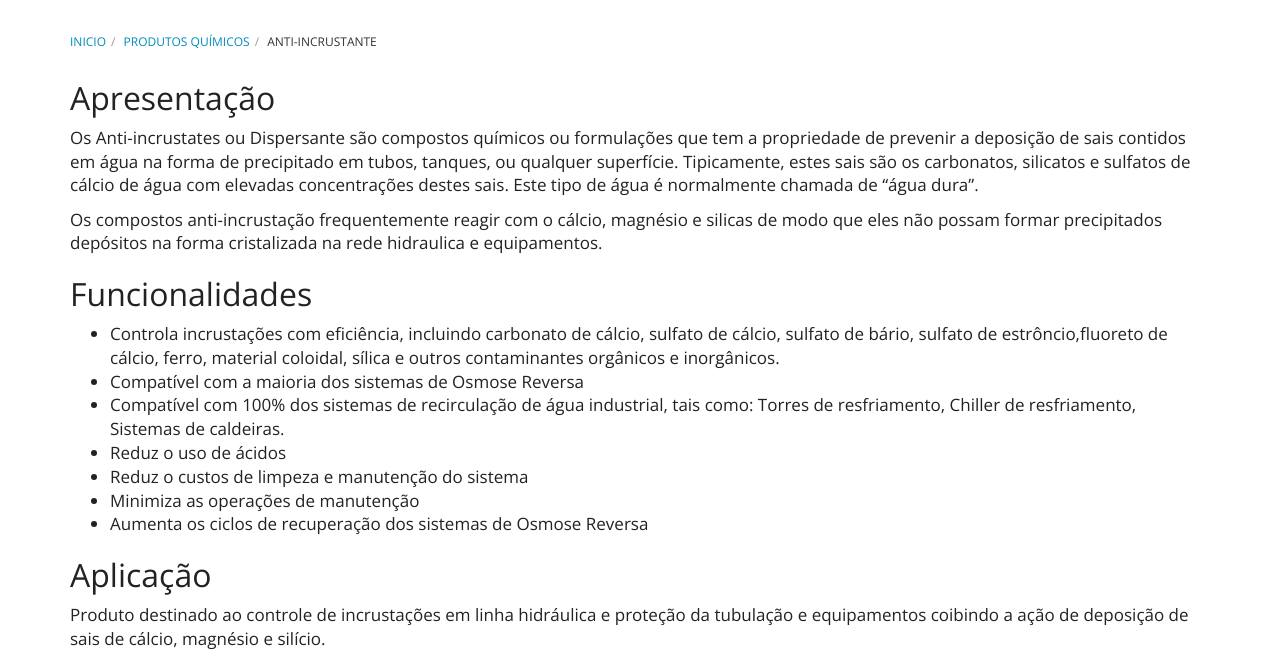
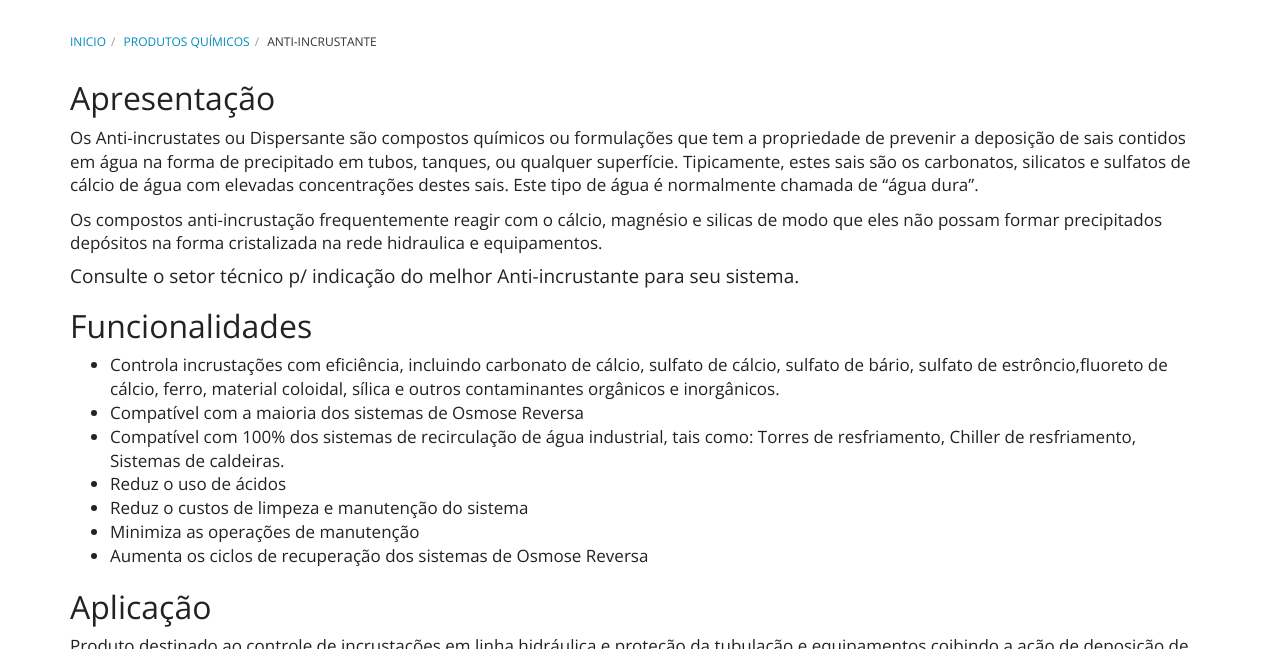
Before and after one commit to purewaterefluentes/purewaterefluentes.github.io, a Jekyll site: the page built from produtos/anti-incrustante.md, in a window 1280 px wide and 900 px high, cut to the strip 251-900 px from the top of the window. Built offline with Jekyll 4.4.1, drawn with Linux system fonts in a browser that asks for light colours; nearby versions of some CDN libraries; library files that are not in the unit come from our copies.

Commit message:
Update anti-incrustante.md

```diff
--- a/produtos/anti-incrustante.md
+++ b/produtos/anti-incrustante.md
@@ -10,6 +10,9 @@ Subtitle:
 Os Anti-incrustates ou Dispersante são compostos químicos ou formulações que tem a propriedade de prevenir a deposição de sais contidos em água na forma de precipitado em tubos, tanques, ou qualquer superfície. Tipicamente, estes sais são os carbonatos, silicatos e sulfatos de cálcio de água com elevadas concentrações destes sais. Este tipo de água é normalmente chamada de "água dura".
 
 Os compostos anti-incrustação frequentemente reagir com o cálcio, magnésio e silicas de modo que eles não possam formar precipitados depósitos na forma cristalizada na rede hidraulica e equipamentos.
+
+#### Consulte o setor técnico p/ indicação do melhor Anti-incrustante para seu sistema.
+
 
 ## Funcionalidades
 
```
